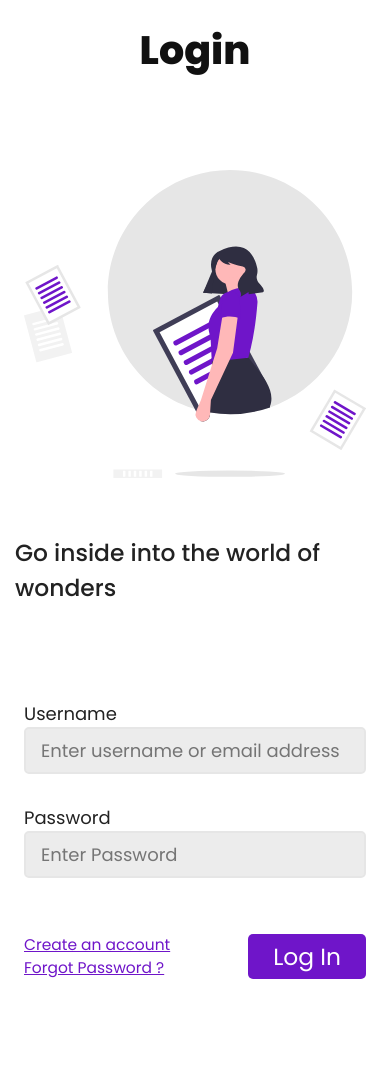
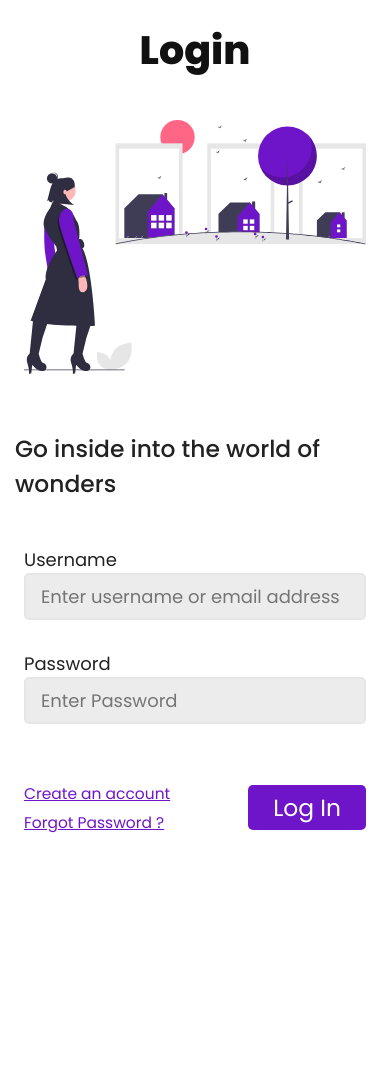
Before and after one commit to sivanandini029/artifact, a PHP site: page /login.html in a window 390 px wide. Shown: the part 80-1149 px from the top of the page. After the commit the page ends 913 px from the top, so only its background shows below. Run offline with PHP 8.4, Linux system fonts and the light colour scheme.

Commit message:
Change image in login.html
- Add spacing between links in forms
- Reduce padding for elements in mobile

```diff
--- a/login.html
+++ b/login.html
@@ -27,7 +27,7 @@
             <div class="form-template">
                 <div class="left-container">
                     <div class="image-container">
-                        <img class="image" src="assets/undraw_my_documents_ym8x.svg" />
+                        <img class="image" src="assets/undraw_choosing_house_v37h.svg" />
                     </div>
                     <div class="image-description">Go inside into the world of wonders</div>
                 </div>
--- a/style/form-template.css
+++ b/style/form-template.css
@@ -77,9 +77,13 @@
 }
 .form .bottom-control .left-section {
     font-size: 0.86rem;
+    margin-right: 20px;
     display: flex;
     flex-direction: column;
     justify-content: space-around;
+}
+.form .bottom-control .left-section a {
+    margin: 3px 0;
 }
 .form .button.large {
     font-size: 1.3rem;
@@ -103,11 +107,20 @@
 
 /* small screens */
 @media (max-width: 700px) {
+    .form-template {
+        padding: 10px 0;
+    }
+
+    .form-template .left-container {
+        padding: 10px 0;
+    }
+
     .form-template .left-container .image-container {
         width: 95%;
     }
 
     .form-template .form form {
         width: 95%;
+        padding: 20px 0;
     }
 }
```
Also changed, not shown: assets/undraw_choosing_house_v37h.svg (added), assets/undraw_my_documents_ym8x.svg (deleted).
